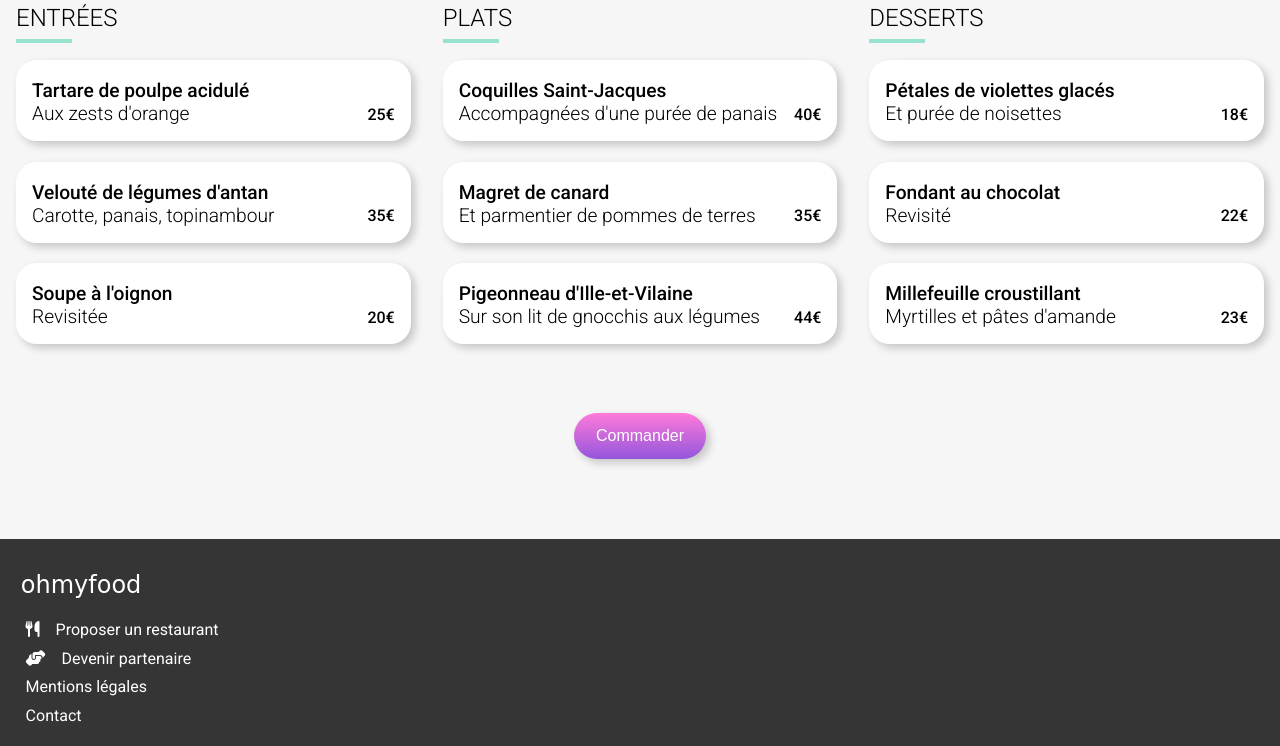
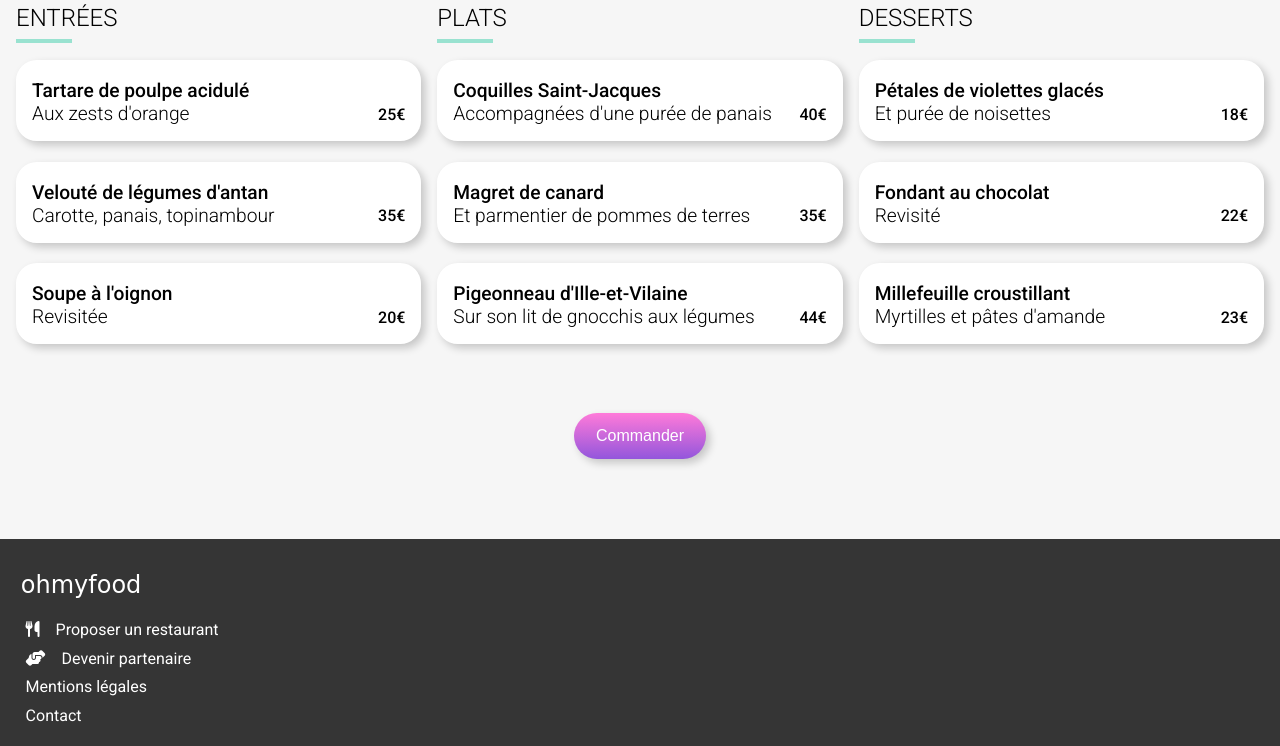
Before and after one commit to Oleevay/p3-ohmyfood, a website: page pages/a-la-française.html in a window 1280 px wide. Shown: the part 609-1355 px from the top of the page. Drawn offline with Linux system fonts and the light colour scheme; a web font is replaced by a local one.

Commit message:
mon premier commit

```diff
--- a/sass/base/_base.scss
+++ b/sass/base/_base.scss
@@ -7,10 +7,11 @@
     box-sizing: border-box;
 }
 
-body, html {
+body{
     box-sizing: border-box;
     background: $colour-white;
     font-family: "Roboto", sans-serif;
+    width: auto;
     margin: 0;
 }
 
--- a/sass/pages/Restaurants.scss
+++ b/sass/pages/Restaurants.scss
@@ -33,7 +33,7 @@ body {
   align-items: center;
   justify-content: center;
   border-radius: 3rem 3rem 0 0;
-  padding: 0rem 0rem 5rem;
+  padding: 0rem 1rem 5rem;
   background: $colour-light-grey;
   margin-top: -4rem;
   position: relative;
@@ -53,13 +53,12 @@ body {
 .menus-meal {
   display: flex;
   flex-direction: column;
-  width: auto;
 }
 
 .menu__entries {
   flex-direction: column;
   width: 100%;
-  padding: 0rem 1rem;
+  padding-right:1rem;
 }
 
 .menu__title {
@@ -179,14 +178,13 @@ body {
 
 .menu__dish {
   flex-direction: column;
-  width: 100%;
-  padding: 0rem 1rem;
+  width:100%;
+  padding-right:1rem;
 }
 
 .menu__desserts {
   flex-direction: column;
-  width: 100%;
-  padding: 0rem 1rem;
+  width:100%;
   padding-bottom: 3rem;
 }
 
@@ -210,6 +208,5 @@ body {
 
   .menus-meal {
     flex-direction: row;
-    justify-content: center;
   }
 }
```
Also changed, not shown: css/Accueil.css, css/Restaurants.css, 2 other files.
